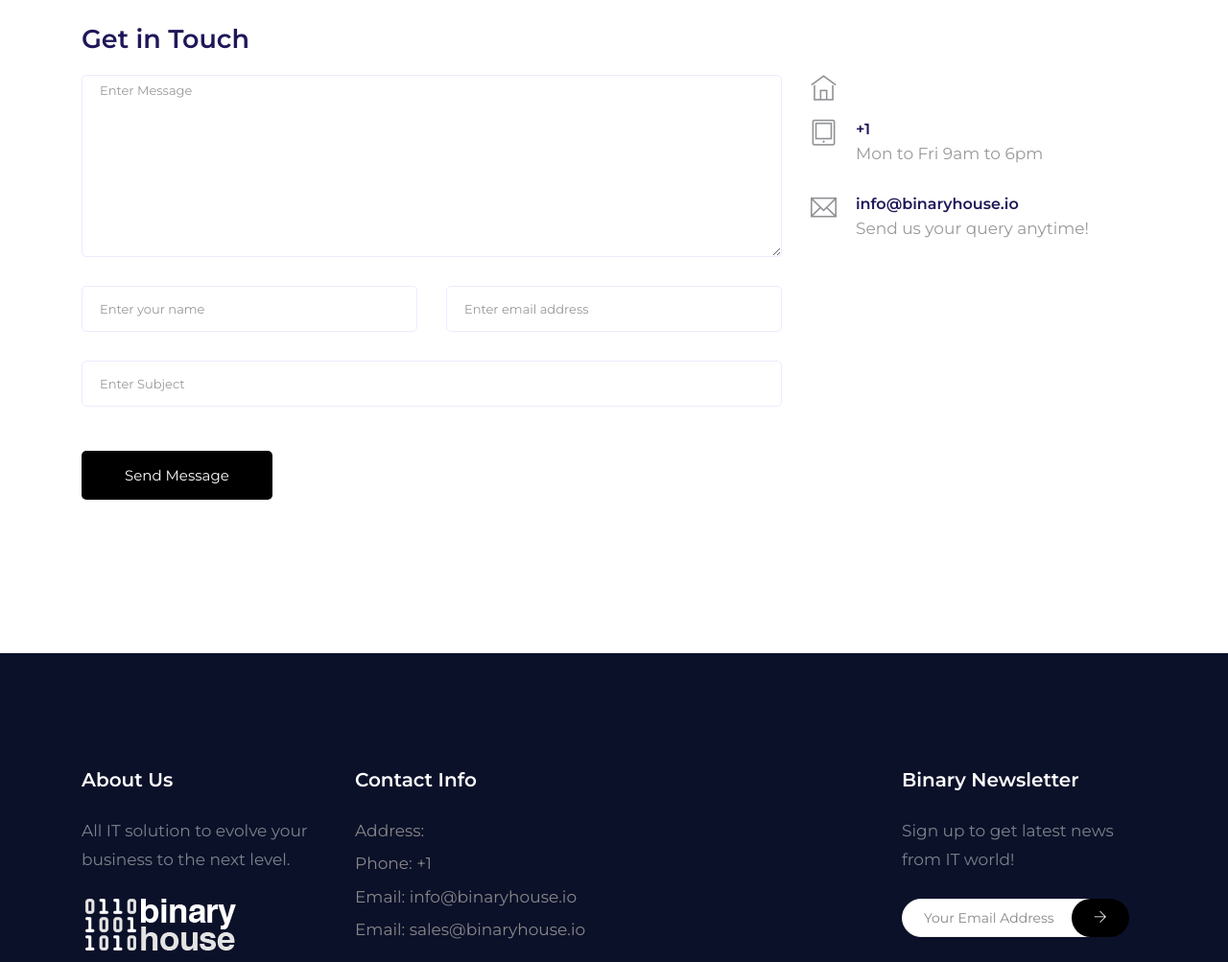
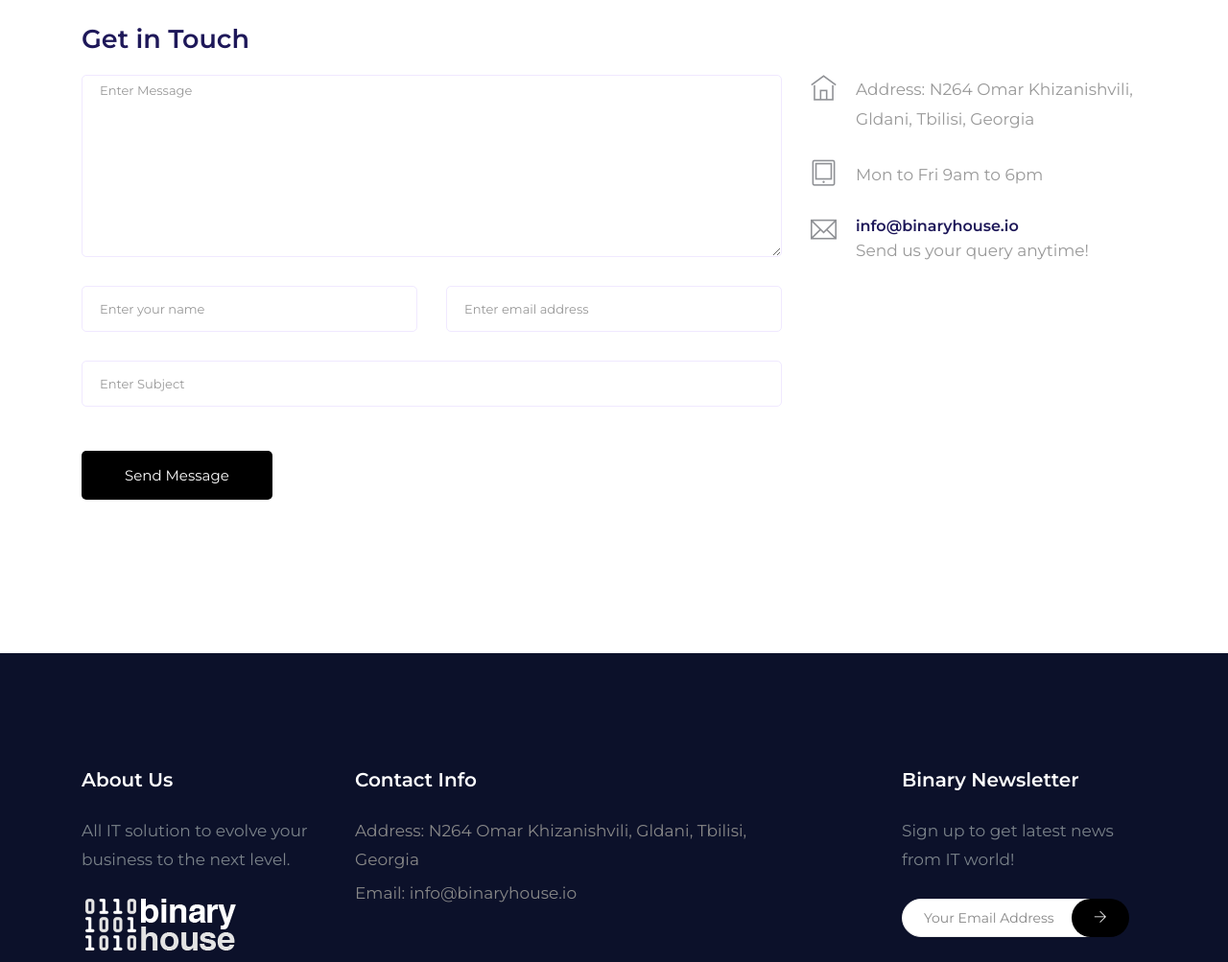
Before and after one commit to binaryhouseadmin/website, a plain HTML site: page contact.html in a window 1280 px wide. Shown: the part 1160-2163 px from the top of the page at 96% size. Drawn offline with Linux system fonts and the light colour scheme; some packages are replaced by stand-ins of ours.

Commit message:
Update contact.html

```diff
--- a/contact.html
+++ b/contact.html
@@ -130,14 +130,12 @@
           <div class="media contact-info">
             <span class="contact-info__icon"><i class="ti-home"></i></span>
             <div class="media-body">
-              <h3></h3>
-              <p></p>
+	    <p>Address: N264 Omar Khizanishvili, Gldani, Tbilisi, Georgia</p>
             </div>
           </div>
           <div class="media contact-info">
             <span class="contact-info__icon"><i class="ti-tablet"></i></span>
             <div class="media-body">
-              <h3><a href="tel:+1">+1</a></h3>
               <p>Mon to Fri 9am to 6pm</p>
             </div>
           </div>
@@ -170,10 +168,8 @@
 				<div class="col-xl-5 col-sm-8 mb-4 mb-xl-0 single-footer-widget">
 					<h4>Contact Info</h4>
 					<ul>
-						<li>Address:</li>
-						<li><a href="tel:+1">Phone: +1</a></li>
+						<li>Address: N264 Omar Khizanishvili, Gldani, Tbilisi, Georgia</li>
 						<li><a href="mailto:info@binaryhouse.io">Email: info@binaryhouse.io</a></li>
-						<li><a href="mailto:sales@binaryhouse.io">Email: sales@binaryhouse.io</a></li>
 					</ul>
 				</div>
 				<div class="offset-xl-1 col-xl-3 col-sm-6 mb-4 mb-xl-0 single-footer-widget">
```
